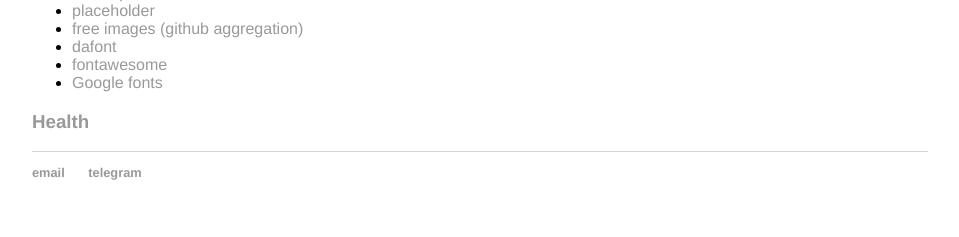
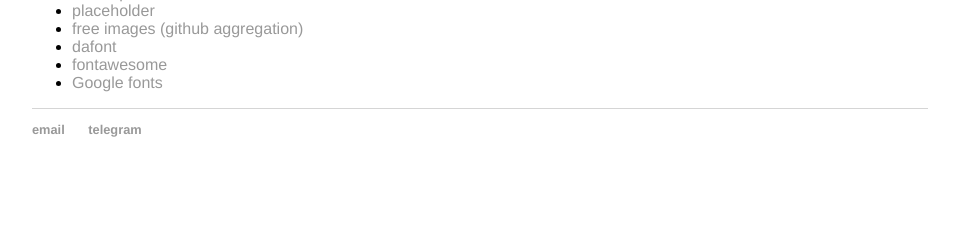
Before and after one commit to amcnicho/amcnicho.github.io, a Jekyll site: the page built from misc/index.html, in a window 1280 px wide. Shown: the part 1947-2184 px from the top of the page, without its empty margins (160-1119 px from the left). Built offline with Jekyll 4.4.1, drawn with Linux system fonts in a browser that asks for light colours; after the commit the page ends 2144 px from its top, so only the background shows below that.

Commit message:
Update index.html

```diff
--- a/misc/index.html
+++ b/misc/index.html
@@ -102,6 +102,4 @@
         <li><a href="https://fonts.google.com/">Google fonts</a></li>
       </ul>
 
-      <h3><a href="/medical">Health</a></h3>
-
     </div>
```
